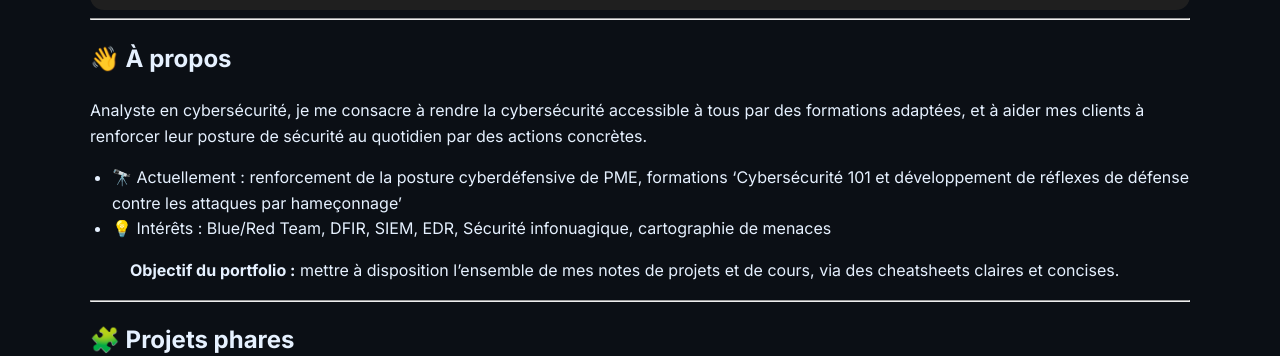
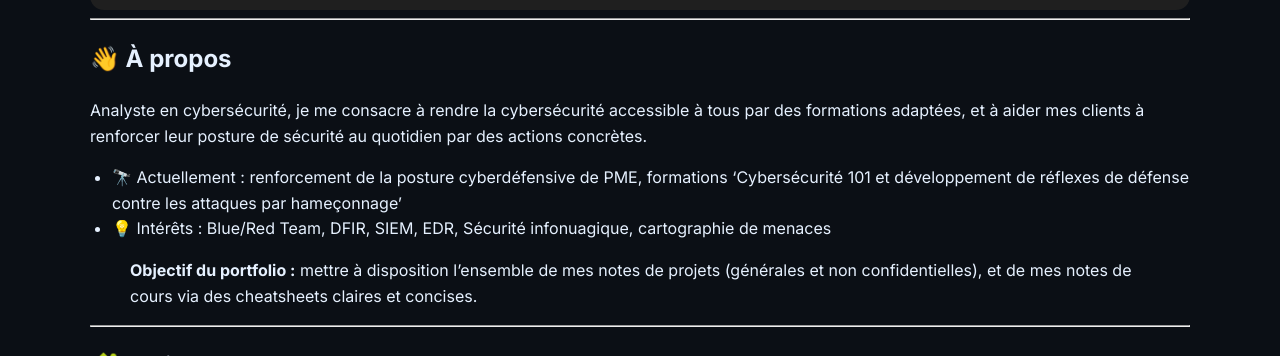
Before and after one commit to sqltemp/portfolio, a Jekyll site: the page built from index.md, in a window 1280 px wide and 900 px high, scrolled down 574 px, cut to the strip 0-356 px from the top of the window. Built offline with Jekyll 4.4.1, drawn with Linux system fonts in a browser that asks for light colours; our own code applies the rules of GitHub Pages for plain Markdown files.

Commit message:
Update portfolio objective for clarity
Clarified portfolio objective to specify general and non-confidential project notes.

```diff
--- a/index.md
+++ b/index.md
@@ -38,7 +38,7 @@ Analyste en cybersécurité, je me consacre à rendre la cybersécurité accessi
 - 🔭 Actuellement : renforcement de la posture cyberdéfensive de PME, formations 'Cybersécurité 101 et développement de réflexes de défense contre les attaques par hameçonnage'
 - 💡 Intérêts : Blue/Red Team, DFIR, SIEM, EDR, Sécurité infonuagique, cartographie de menaces
 
-> **Objectif du portfolio :** mettre à disposition l'ensemble de mes notes de projets et de cours, via des cheatsheets claires et concises.
+> **Objectif du portfolio :** mettre à disposition l'ensemble de mes notes de projets (générales et non confidentielles), et de mes notes de cours via des cheatsheets claires et concises.
 
 ---
 
```
